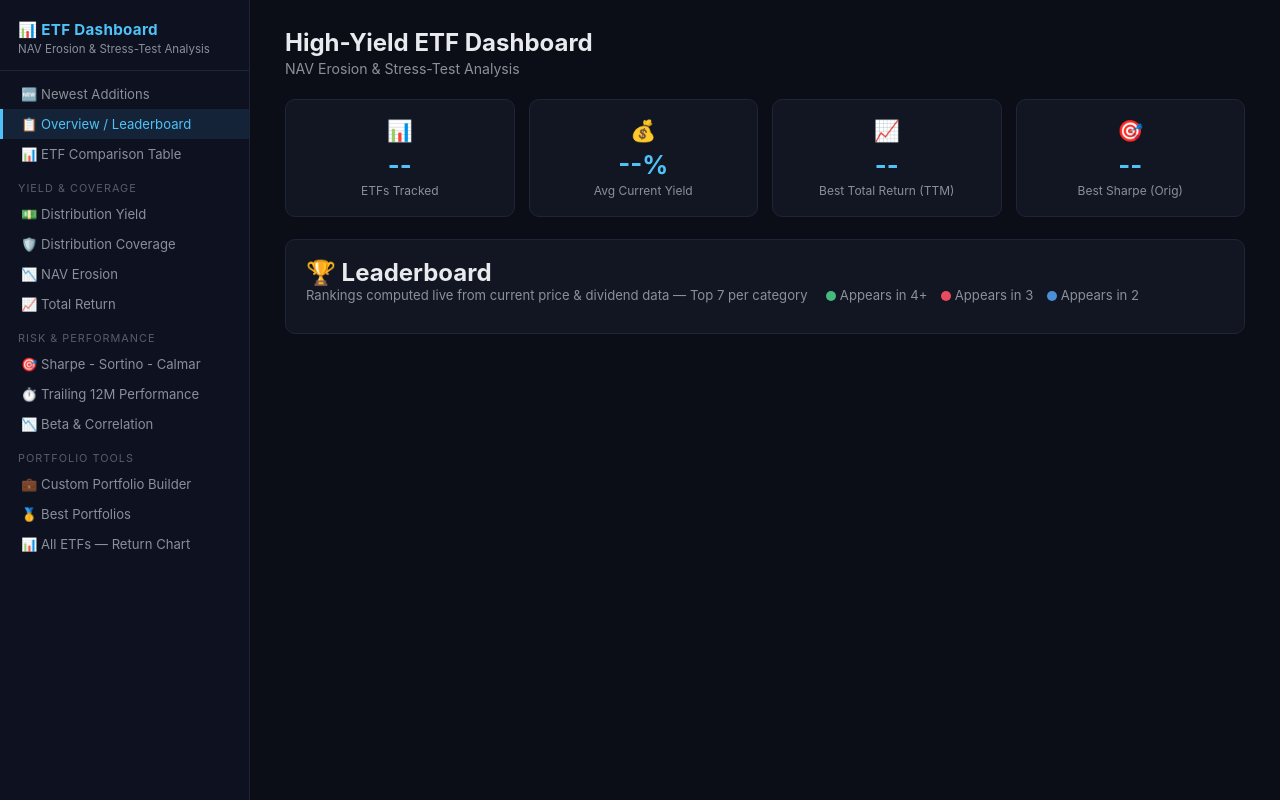
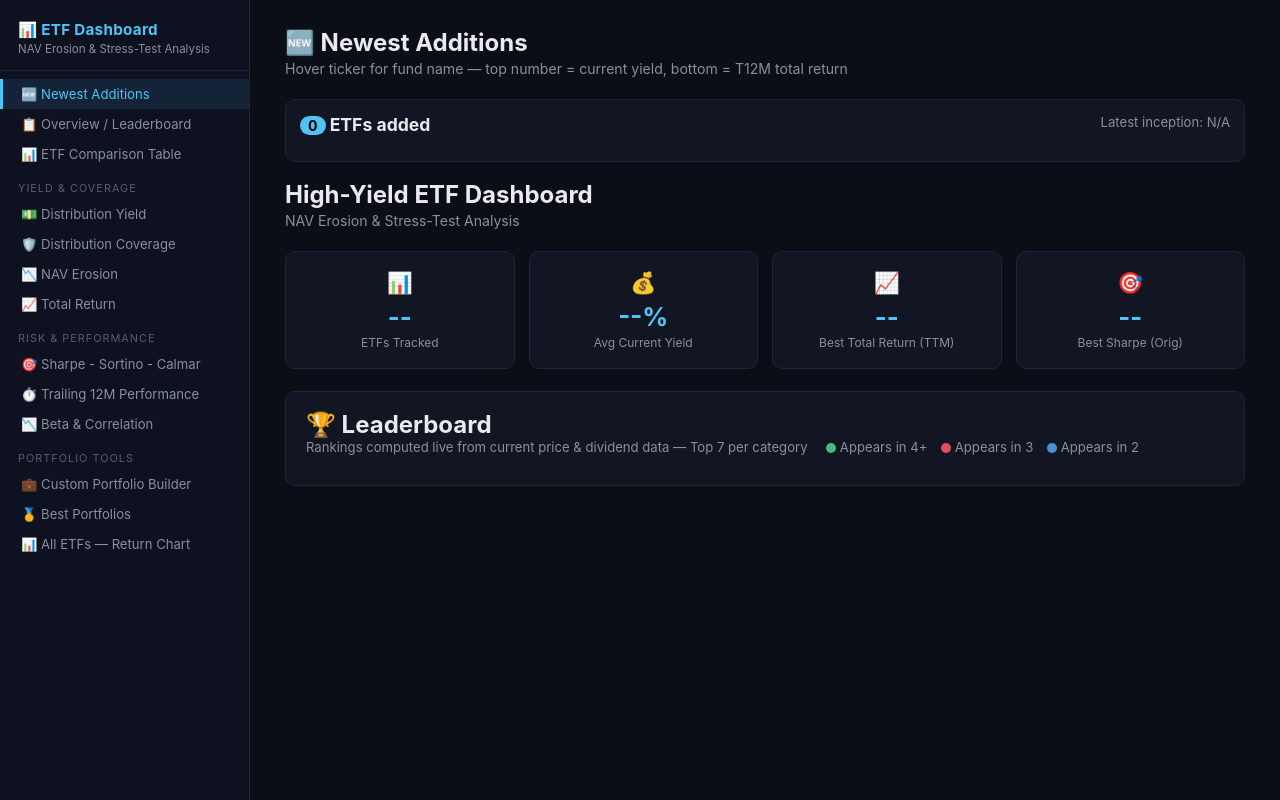
Before and after one commit to jamlar87/etf-income-dashboard, a FastAPI app: page / in a window 1280 px wide. Run offline with FastAPI, Linux system fonts and the light colour scheme; data that the repository does not hold is empty.

Commit message:
Align newest-additions page to reference: compact cards with ticker/yield/T12M arrow, 50-per-page badge with date, active default page

```diff
--- a/static/css/style.css
+++ b/static/css/style.css
@@ -149,30 +149,51 @@ h1 {
 .stat-num { font-size: 1.6em; font-weight: 700; color: var(--accent); }
 .stat-desc { font-size: 0.75em; color: var(--text-dim); margin-top: 3px; }
 
-/* ETF Grid */
-.etf-grid {
+/* Newest Additions Cards (reference style) */
+.na-grid {
     display: grid;
-    grid-template-columns: repeat(auto-fill, minmax(140px, 1fr));
+    grid-template-columns: repeat(auto-fill, minmax(120px, 1fr));
     gap: 8px;
 }
 
-.etf-card {
+.na-card {
     background: var(--bg);
     border: 1px solid var(--border);
-    border-radius: var(--radius);
-    padding: 10px;
+    border-radius: 8px;
+    padding: 10px 8px;
     text-align: center;
     cursor: default;
     transition: border-color 0.15s;
 }
 
-.etf-card:hover { border-color: var(--accent); }
-.etf-card .ticker { font-weight: 700; font-size: 0.9em; color: var(--accent); }
-.etf-card .name { font-size: 0.65em; color: var(--text-dim); margin: 3px 0 6px; white-space: nowrap; overflow: hidden; text-overflow: ellipsis; }
-.etf-card .yield { font-size: 1.15em; font-weight: 700; color: var(--accent2); }
-.etf-card .return { font-size: 0.78em; }
-.etf-card .return.positive { color: var(--green); }
-.etf-card .return.negative { color: var(--red); }
+.na-card:hover { border-color: var(--accent); }
+
+.na-ticker {
+    font-weight: 700;
+    font-size: 0.82em;
+    color: var(--accent);
+    margin-bottom: 2px;
+}
+
+.na-yield {
+    font-size: 1.25em;
+    font-weight: 700;
+    color: var(--accent2);
+    line-height: 1.2;
+}
+
+.na-return {
+    font-size: 0.75em;
+    margin-top: 4px;
+}
+
+.na-return.positive { color: var(--green); }
+.na-return.negative { color: var(--red); }
+
+.na-ttm {
+    font-size: 0.75em;
+    color: var(--text-dim);
+}
 
 /* Controls */
 .controls {
--- a/static/js/dashboard.js
+++ b/static/js/dashboard.js
@@ -44,20 +44,22 @@ function fmt(v, s='', d=2) {
 
 function pct(v) { return fmt(v, '%'); }
 
-// === NEWEST ADDITIONS ===
+// === NEWEST ADDITIONS (styled to match reference) ===
 async function loadNewest() {
-    const resp = await fetch(`${API}/etfs/new?limit=20`);
+    const resp = await fetch(`${API}/etfs/new?limit=50`);
     const etfs = await resp.json();
     document.getElementById('new-count').textContent = etfs.length;
+    document.getElementById('new-date').textContent = 'Latest inception: ' + (etfs[0]?.inception_date || 'N/A');
     const grid = document.getElementById('new-etfs-grid');
-    grid.innerHTML = etfs.map(e => `
-        <div class="etf-card" title="${e.name} (${e.inception_date || ''})">
-            <div class="ticker">${e.ticker}</div>
-            <div class="name">${e.name}</div>
-            <div class="yield">${pct(e.current_yield)}</div>
-            <div class="return ${e.total_return_1yr >= 0 ? 'positive' : 'negative'}">${pct(e.total_return_1yr)} T12</div>
-        </div>
-    `).join('');
+    grid.innerHTML = etfs.map(e => {
+        const arrow = e.total_return_1yr >= 0 ? '▲' : '▼';
+        const cls = e.total_return_1yr >= 0 ? 'positive' : 'negative';
+        return `<div class="na-card" title="${e.name}">
+            <div class="na-ticker">${e.ticker}</div>
+            <div class="na-yield">${pct(e.current_yield)}</div>
+            <div class="na-return ${cls}">${arrow} ${pct(e.total_return_1yr)} <span class="na-ttm">T12M</span></div>
+        </div>`;
+    }).join('');
 }
 
 // === OVERVIEW / LEADERBOARD ===
@@ -469,4 +471,3 @@ async function loadBestPortfolios() {
 
 // === INIT ===
 loadNewest();
-loadOverview();
--- a/templates/index.html
+++ b/templates/index.html
@@ -14,8 +14,8 @@
         <p>NAV Erosion & Stress-Test Analysis</p>
     </div>
     <ul class="nav-menu">
-        <li><a href="#newest" class="nav-link" data-section="newest">🆕 Newest Additions</a></li>
-        <li><a href="#overview" class="nav-link active" data-section="overview">📋 Overview / Leaderboard</a></li>
+        <li><a href="#newest" class="nav-link active" data-section="newest">🆕 Newest Additions</a></li>
+        <li><a href="#overview" class="nav-link" data-section="overview">📋 Overview / Leaderboard</a></li>
         <li><a href="#compare" class="nav-link" data-section="compare">📊 ETF Comparison Table</a></li>
         <li class="nav-separator"><span>Yield & Coverage</span></li>
         <li><a href="#dist-yield" class="nav-link" data-section="dist-yield">💵 Distribution Yield</a></li>
@@ -36,12 +36,13 @@
 <main class="content">
 
     <!-- NEWEST ADDITIONS -->
-    <section id="newest" class="section">
+    <section id="newest" class="section active">
         <h1>🆕 Newest Additions</h1>
-        <p class="subtitle">Recently added ETFs — hover for full name. Top number = current yield, bottom = T12 total return.</p>
-        <div id="newest-additions" class="card">
-            <span id="new-count" class="badge">0</span> ETFs added in most recent update
-            <div id="new-etfs-grid" class="etf-grid" style="margin-top:12px"></div>
+        <p class="subtitle">Hover ticker for fund name — top number = current yield, bottom = T12M total return</p>
+        <div class="card" style="padding:14px">
+            <span style="font-size:1.1em;font-weight:700"><span id="new-count" class="badge">0</span> ETFs added</span>
+            <span id="new-date" style="float:right;color:var(--text-dim);font-size:0.82em"></span>
+            <div class="na-grid" id="new-etfs-grid" style="margin-top:12px"></div>
         </div>
     </section>
 
```
